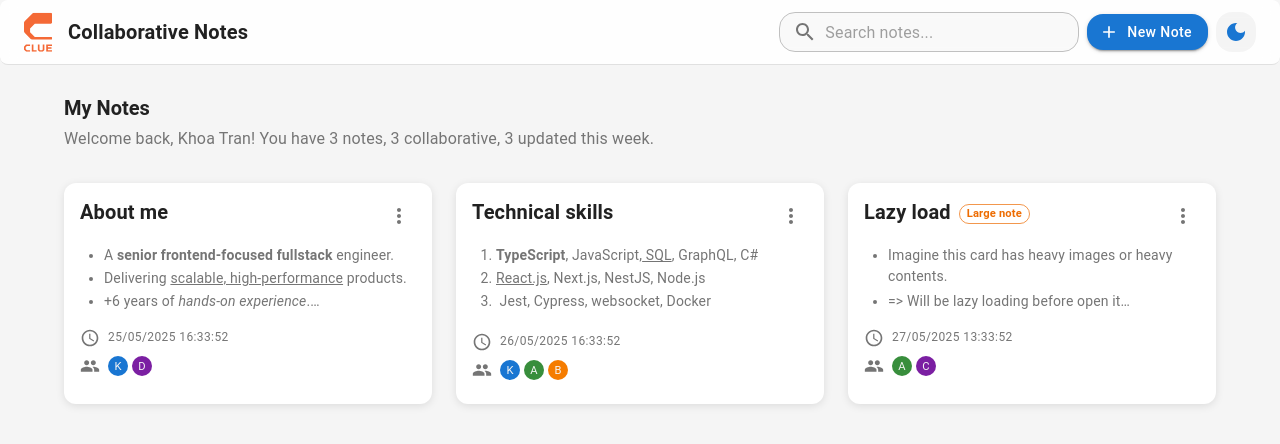
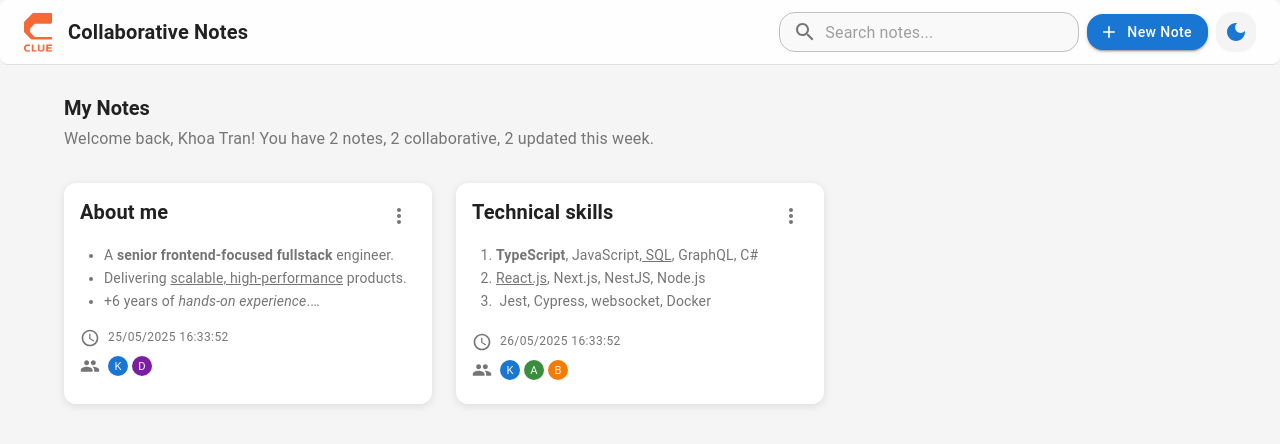
Before and after one commit to kanechan25/clue-cna, a React (Vite) app: page / in a window 1280 px wide. Shown: the top 444 px of the page. Built offline with nearby package versions, Linux system fonts and the light colour scheme.

Commit message:
remove redundant code

```diff
--- a/src/components/NoteCard.tsx
+++ b/src/components/NoteCard.tsx
@@ -1,16 +1,5 @@
 import React, { useMemo, useState } from 'react'
-import {
-  Box,
-  Typography,
-  Card,
-  CardContent,
-  IconButton,
-  Chip,
-  Avatar,
-  Menu,
-  MenuItem,
-  CircularProgress,
-} from '@mui/material'
+import { Box, Typography, Card, CardContent, IconButton, Chip, Avatar, Menu, MenuItem } from '@mui/material'
 import {
   Delete as DeleteIcon,
   Edit as EditIcon,
@@ -27,11 +16,8 @@ import { NoteCardProps } from '@/models/types'
 
 dayjs.extend(relativeTime)
 
-const lazyLoadNoteEditor = () => import('@/pages/NoteEditorPage').then((module) => module.NoteEditorPage)
-
 const NoteCard = React.memo<NoteCardProps>(({ note, onEdit, onDelete, onShare, users }) => {
   const [anchorEl, setAnchorEl] = useState<null | HTMLElement>(null)
-  const [isLazyLoading, setIsLazyLoading] = useState<boolean>(false)
   const open = Boolean(anchorEl)
 
   const handleMenuClick = (event: React.MouseEvent<HTMLElement>) => {
@@ -43,25 +29,8 @@ const NoteCard = React.memo<NoteCardProps>(({ note, onEdit, onDelete, onShare, u
     setAnchorEl(null)
   }
 
-  const handleEdit = async () => {
-    if (isLazyLoading) return
-    // Only lazy load if this is a large note
-    if (note.isLargeNote) {
-      setIsLazyLoading(true)
-      try {
-        await lazyLoadNoteEditor()
-        await new Promise((resolve) => setTimeout(resolve, 1000))
-        onEdit(note)
-      } catch (error) {
-        console.error('Failed to lazy load editor:', error)
-        onEdit(note)
-      } finally {
-        setIsLazyLoading(false)
-      }
-    } else {
-      onEdit(note)
-    }
-
+  const handleEdit = () => {
+    onEdit(note)
     handleMenuClose()
   }
 
@@ -87,80 +56,12 @@ const NoteCard = React.memo<NoteCardProps>(({ note, onEdit, onDelete, onShare, u
   const isHtmlContent = note.content.includes('<') && note.content.includes('>')
   const formattedDate = dayjs(note.createdAt).format('DD/MM/YYYY HH:mm:ss')
 
-  const cardStyles = {
-    height: '100%',
-    display: 'flex',
-    flexDirection: 'column',
-    cursor: isLazyLoading ? 'wait' : 'pointer',
-    position: 'relative',
-    transition: 'all 0.2s ease-in-out',
-    opacity: isLazyLoading ? 0.8 : 1,
-    '&:hover': {
-      transform: isLazyLoading ? 'none' : 'scale(1.05)',
-      boxShadow: isLazyLoading ? 1 : 4,
-    },
-  }
-
-  const loadingOverlayStyles = {
-    position: 'absolute',
-    top: 0,
-    left: 0,
-    right: 0,
-    bottom: 0,
-    display: 'flex',
-    flexDirection: 'column',
-    alignItems: 'center',
-    justifyContent: 'center',
-    backgroundColor: 'rgba(255, 255, 255, 0.9)',
-    zIndex: 10,
-    borderRadius: 1,
-  }
-
-  const titleStyles = {
-    fontWeight: 600,
-    overflow: 'hidden',
-    textOverflow: 'ellipsis',
-    display: '-webkit-box',
-    WebkitLineClamp: 2,
-    WebkitBoxOrient: 'vertical',
-    lineHeight: 1.3,
-    flex: 1,
-  }
-
-  const previewTextStyles = {
-    mb: 2,
-    overflow: 'hidden',
-    textOverflow: 'ellipsis',
-    display: '-webkit-box',
-    WebkitLineClamp: 3,
-    WebkitBoxOrient: 'vertical',
-    lineHeight: 1.5,
-  }
-
   return (
     <Card sx={cardStyles} onClick={handleEdit}>
-      {isLazyLoading && (
-        <Box sx={loadingOverlayStyles}>
-          <CircularProgress size={32} />
-          <Typography variant='caption' sx={{ mt: 1, color: 'text.secondary' }}>
-            Loading...
-          </Typography>
-        </Box>
-      )}
-
       <CardContent sx={{ flexGrow: 1, pb: 1 }}>
         <Box display='flex' justifyContent='space-between' alignItems='flex-start' mb={1}>
           <Typography variant='h6' component='h3' sx={titleStyles}>
             {note.title}
-            {note.isLargeNote && (
-              <Chip
-                label='Large note'
-                size='small'
-                color='warning'
-                variant='outlined'
-                sx={{ ml: 1, height: 20, fontSize: '0.7rem' }}
-              />
-            )}
           </Typography>
           <IconButton size='small' onClick={handleMenuClick} sx={{ ml: 1, flexShrink: 0 }}>
             <MoreVertIcon />
@@ -224,6 +125,38 @@ const NoteCard = React.memo<NoteCardProps>(({ note, onEdit, onDelete, onShare, u
     </Card>
   )
 })
+const cardStyles = {
+  height: '100%',
+  display: 'flex',
+  flexDirection: 'column',
+  cursor: 'pointer',
+  transition: 'all 0.2s ease-in-out',
+  '&:hover': {
+    transform: 'scale(1.05)',
+    boxShadow: 4,
+  },
+}
+
+const titleStyles = {
+  fontWeight: 600,
+  overflow: 'hidden',
+  textOverflow: 'ellipsis',
+  display: '-webkit-box',
+  WebkitLineClamp: 2,
+  WebkitBoxOrient: 'vertical',
+  lineHeight: 1.3,
+  flex: 1,
+}
+
+const previewTextStyles = {
+  mb: 2,
+  overflow: 'hidden',
+  textOverflow: 'ellipsis',
+  display: '-webkit-box',
+  WebkitLineClamp: 3,
+  WebkitBoxOrient: 'vertical',
+  lineHeight: 1.5,
+}
 
 NoteCard.displayName = 'NoteCard'
 export default NoteCard
--- a/src/components/common/Header.tsx
+++ b/src/components/common/Header.tsx
@@ -26,45 +26,11 @@ export const Header: React.FC<HeaderProps> = ({ searchQuery, onSearchChange, onN
   const muiTheme = useMuiTheme()
   const isMobile = useMediaQuery(muiTheme.breakpoints.down('sm'))
 
-  const appBarStyles = {
-    width: '100%',
-    left: 0,
-    right: 0,
-    borderBottom: `1px solid ${isDarkMode ? '#333' : '#e0e0e0'}`,
-    backdropFilter: 'blur(8px)',
-    backgroundColor: isDarkMode ? 'rgba(30, 30, 30, 0.9)' : 'rgba(255, 255, 255, 0.9)',
-  }
-
-  const textFieldStyles = {
-    width: { xs: 120, sm: 200, md: 300 },
-    '& .MuiOutlinedInput-root': {
-      borderRadius: 2,
-      backgroundColor: isDarkMode ? 'rgba(255, 255, 255, 0.05)' : 'rgba(0, 0, 0, 0.02)',
-      '&:hover': {
-        backgroundColor: isDarkMode ? 'rgba(255, 255, 255, 0.08)' : 'rgba(0, 0, 0, 0.04)',
-      },
-    },
-  }
-
-  const logoStyles = {
-    height: { xs: 32, sm: 40 },
-    width: 'auto',
-    filter: isDarkMode ? 'brightness(0) invert(1)' : 'none',
-  }
-
-  const themeButtonStyles = {
-    borderRadius: 2,
-    bgcolor: isDarkMode ? 'rgba(255, 255, 255, 0.08)' : 'rgba(0, 0, 0, 0.04)',
-    '&:hover': {
-      bgcolor: isDarkMode ? 'rgba(255, 255, 255, 0.12)' : 'rgba(0, 0, 0, 0.08)',
-    },
-  }
-
   return (
-    <AppBar position='sticky' color='inherit' elevation={1} sx={appBarStyles}>
+    <AppBar position='sticky' color='inherit' elevation={1} sx={appBarStyles(isDarkMode)}>
       <Toolbar sx={{ justifyContent: 'space-between', py: 1 }}>
         <Box display='flex' alignItems='center' gap={2}>
-          <Box component='img' src={ClueLogo} alt='Clue Notes' sx={logoStyles} />
+          <Box component='img' src={ClueLogo} alt='Clue Notes' sx={logoStyles(isDarkMode)} />
           {!isMobile && (
             <Typography
               variant='h6'
@@ -87,7 +53,7 @@ export const Header: React.FC<HeaderProps> = ({ searchQuery, onSearchChange, onN
             value={searchQuery}
             onChange={onSearchChange}
             size='small'
-            sx={textFieldStyles}
+            sx={textFieldStyles(isDarkMode)}
             slotProps={{
               input: {
                 startAdornment: (
@@ -114,7 +80,7 @@ export const Header: React.FC<HeaderProps> = ({ searchQuery, onSearchChange, onN
             {isMobile ? <AddIcon /> : 'New Note'}
           </Button>
 
-          <IconButton onClick={toggleTheme} sx={themeButtonStyles} aria-label='toggle theme'>
+          <IconButton onClick={toggleTheme} sx={themeButtonStyles(isDarkMode)} aria-label='toggle theme'>
             {isDarkMode ? (
               <LightModeIcon sx={{ color: 'warning.main' }} />
             ) : (
@@ -126,5 +92,37 @@ export const Header: React.FC<HeaderProps> = ({ searchQuery, onSearchChange, onN
     </AppBar>
   )
 }
+const appBarStyles = (isDarkMode: boolean) => ({
+  width: '100%',
+  left: 0,
+  right: 0,
+  borderBottom: `1px solid ${isDarkMode ? '#333' : '#e0e0e0'}`,
+  backdropFilter: 'blur(8px)',
+  backgroundColor: isDarkMode ? 'rgba(30, 30, 30, 0.9)' : 'rgba(255, 255, 255, 0.9)',
+})
+const textFieldStyles = (isDarkMode: boolean) => ({
+  width: { xs: 120, sm: 200, md: 300 },
+  '& .MuiOutlinedInput-root': {
+    borderRadius: 2,
+    backgroundColor: isDarkMode ? 'rgba(255, 255, 255, 0.05)' : 'rgba(0, 0, 0, 0.02)',
+    '&:hover': {
+      backgroundColor: isDarkMode ? 'rgba(255, 255, 255, 0.08)' : 'rgba(0, 0, 0, 0.04)',
+    },
+  },
+})
+
+const logoStyles = (isDarkMode: boolean) => ({
+  height: { xs: 32, sm: 40 },
+  width: 'auto',
+  filter: isDarkMode ? 'brightness(0) invert(1)' : 'none',
+})
+
+const themeButtonStyles = (isDarkMode: boolean) => ({
+  borderRadius: 2,
+  bgcolor: isDarkMode ? 'rgba(255, 255, 255, 0.08)' : 'rgba(0, 0, 0, 0.04)',
+  '&:hover': {
+    bgcolor: isDarkMode ? 'rgba(255, 255, 255, 0.12)' : 'rgba(0, 0, 0, 0.08)',
+  },
+})
 
 export default Header
--- a/src/constants/mockData.ts
+++ b/src/constants/mockData.ts
@@ -19,7 +19,6 @@ export const createMockNotes = (): Note[] => [
     lastEditedBy: 'user-1',
     collaborators: ['user-1', 'user-5'],
     isDeleted: false,
-    isLargeNote: false,
     version: 3,
   },
   {
@@ -31,20 +30,7 @@ export const createMockNotes = (): Note[] => [
     lastEditedBy: 'user-2',
     collaborators: ['user-1', 'user-2', 'user-3'],
     isDeleted: false,
-    isLargeNote: false,
     version: 5,
-  },
-  {
-    id: 'note-3',
-    title: 'Lazy load',
-    content: `<ul class="tiptap-bullet-list"><li><p>Imagine this card has heavy images or heavy contents.</p></li></ul><ul class="tiptap-bullet-list"><li><p>=> Will be lazy loading before open it</p></li></ul><ul class="tiptap-bullet-list"><li><p>Has many heavy notes here ...</p></li></ul>`,
-    createdAt: dayjs().subtract(3, 'hours').toISOString(),
-    updatedAt: dayjs().subtract(30, 'minutes').toISOString(),
-    lastEditedBy: 'user-4',
-    collaborators: ['user-2', 'user-4'],
-    isDeleted: false,
-    isLargeNote: true,
-    version: 2,
   },
 ]
 
--- a/src/models/notes.ts
+++ b/src/models/notes.ts
@@ -7,7 +7,6 @@ export interface Note {
   lastEditedBy: string
   collaborators: string[]
   isDeleted: boolean
-  isLargeNote: boolean
   version: number
 }
 
--- a/src/pages/Home.tsx
+++ b/src/pages/Home.tsx
@@ -9,16 +9,6 @@ import { Note } from '@/models/notes'
 import NoteCard from '@/components/NoteCard'
 import CreateNoteModal from '@/components/common/CreateNoteModal'
 import Header from '@/components/common/Header'
-
-const GRID_STYLES = {
-  display: 'grid',
-  gridTemplateColumns: {
-    xs: '1fr',
-    sm: 'repeat(2, 1fr)',
-    md: 'repeat(3, 1fr)',
-  },
-  gap: 3,
-}
 
 export const Home: React.FC = () => {
   const navigate = useNavigate()
@@ -201,3 +191,13 @@ export const Home: React.FC = () => {
     </div>
   )
 }
+
+const GRID_STYLES = {
+  display: 'grid',
+  gridTemplateColumns: {
+    xs: '1fr',
+    sm: 'repeat(2, 1fr)',
+    md: 'repeat(3, 1fr)',
+  },
+  gap: 3,
+}
--- a/src/routes/routes.tsx
+++ b/src/routes/routes.tsx
@@ -1,6 +1,18 @@
 import { Routes } from '@/models/types'
+import { lazy, Suspense } from 'react'
+import { Box, CircularProgress } from '@mui/material'
 import { Home } from '@/pages/Home'
-import { NoteEditorPage } from '@/pages/NoteEditorPage'
+
+const NoteEditorPage = lazy(() =>
+  import('@/pages/NoteEditorPage').then((module) => ({ default: module.NoteEditorPage })),
+)
+
+const LazyPageLoader = () => (
+  <Box display='flex' justifyContent='center' alignItems='center' minHeight='100vh' flexDirection='column' gap={2}>
+    <CircularProgress size={40} />
+    <span>Loading ...</span>
+  </Box>
+)
 
 export const routers: Routes[] = [
   {
@@ -13,7 +25,11 @@ export const routers: Routes[] = [
     href: '/note/:noteId',
     id: 'note-editor',
     name: 'Note Editor',
-    element: <NoteEditorPage />,
+    element: (
+      <Suspense fallback={<LazyPageLoader />}>
+        <NoteEditorPage />
+      </Suspense>
+    ),
   },
 
   // Add other routes as needed
--- a/src/stores/notes.ts
+++ b/src/stores/notes.ts
@@ -54,7 +54,6 @@ export const createNotesStore = (initState: Partial<NotesStore> = {}) => {
           lastEditedBy: get().currentUser?.id || 'anonymous',
           collaborators: [get().currentUser?.id || 'anonymous'],
           isDeleted: false,
-          isLargeNote: false,
           version: 1,
         }
 
```
Also changed, not shown: src/pages/NoteEditorPage.tsx (+2 -29 lines).
